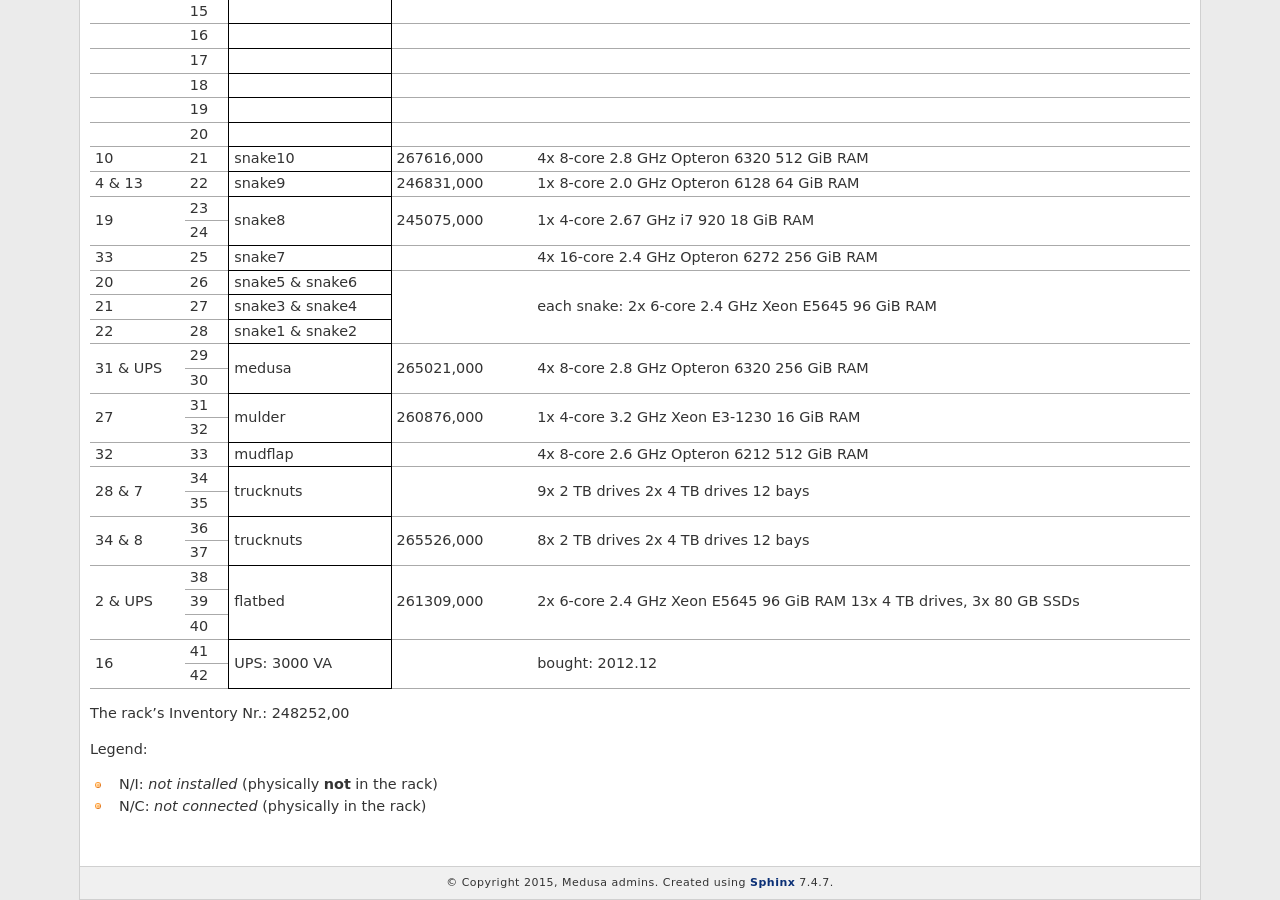
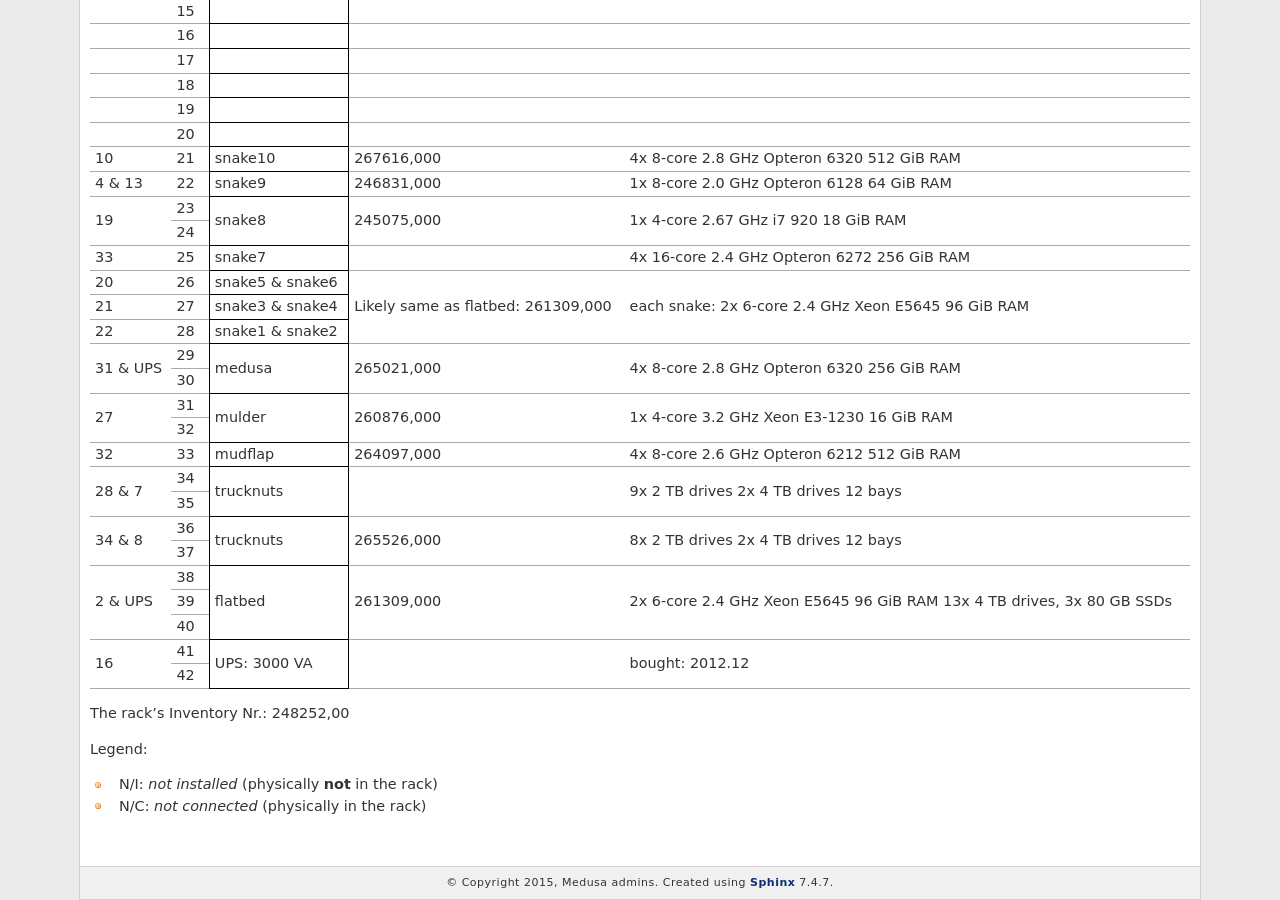
Before and after one commit to psychoinformatics-de/ipsy-docs, a Sphinx documentation site: the page built from source/internal/data_center/index.rst, in a window 1280 px wide and 900 px high, scrolled down 1147 px. Built offline with Sphinx 7.4.7, drawn with Linux system fonts in a browser that asks for light colours; formulas are drawn with MathJax 3.

Commit message:
Update Inventory Numbers
Add mudflap, add info about 1-6

```diff
--- a/source/internal/data_center/index.rst
+++ b/source/internal/data_center/index.rst
@@ -98,9 +98,9 @@
 | 33  | 25 | snake7          |                | 4x 16-core 2.4 GHz Opteron 6272|
 |     |    |                 |                | 256 GiB RAM                    |
 +-----+----+-----------------+----------------+--------------------------------+
-| 20  | 26 | snake5 & snake6 |                | each snake:                    |
-+-----+----+-----------------+                | 2x 6-core 2.4 GHz Xeon E5645   |
-| 21  | 27 | snake3 & snake4 |                | 96 GiB RAM                     |
+| 20  | 26 | snake5 & snake6 | Likely same as | each snake:                    |
++-----+----+-----------------+ flatbed:       | 2x 6-core 2.4 GHz Xeon E5645   |
+| 21  | 27 | snake3 & snake4 | 261309,000     | 96 GiB RAM                     |
 +-----+----+-----------------+                |                                |
 | 22  | 28 | snake1 & snake2 |                |                                |
 +-----+----+-----------------+----------------+--------------------------------+
@@ -112,7 +112,7 @@
 + 27  +----+ mulder          |                | 16 GiB RAM                     |
 |     | 32 |                 |                |                                |
 +-----+----+-----------------+----------------+--------------------------------+
-| 32  | 33 | mudflap         |                | 4x 8-core 2.6 GHz Opteron 6212 |
+| 32  | 33 | mudflap         | 264097,000     | 4x 8-core 2.6 GHz Opteron 6212 |
 |     |    |                 |                | 512 GiB RAM                    |
 +-----+----+-----------------+----------------+--------------------------------+
 | 28  | 34 |                 |                | 9x 2 TB drives                 |
```
